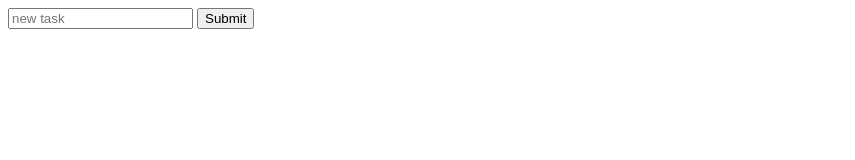
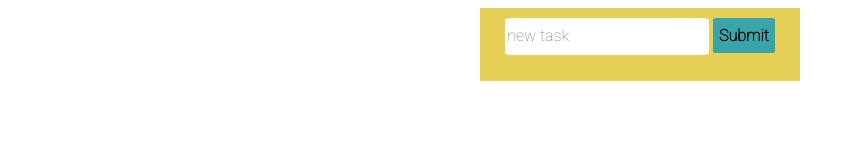
Before and after one commit to ElisaGiannozzi/Local-storage-assignment, a plain HTML site: page index.html in a window 1280 px wide. Shown: the whole page, without its empty margins (0-855 px from the left). Drawn offline with nearby package versions, Linux system fonts and the light colour scheme.

Commit message:
added function to display data on page + styled form

```diff
--- a/index.html
+++ b/index.html
@@ -3,14 +3,18 @@
 <head>
     <meta charset="UTF-8">
     <meta name="viewport" content="width=device-width, initial-scale=1.0">
+    <link href="https://fonts.googleapis.com/css2?family=Roboto:ital,wght@0,100;1,100&display=swap" rel="stylesheet">
+    <link rel="stylesheet" href="styles.css">
     <title>Local Storage</title>
 </head>
 <body>
-    <form id="task-form">
-        <input class="task-input" type="text" id="task" placeholder="new task">
-        <input class="submit-button" id="submit" type="submit">
-    </form>
-    <div class="tasks-container"></div>
+    <div class="container">
+        <form id="task-form">
+            <input class="task-input" type="text" id="task" placeholder="new task">
+            <input class="submit-button" id="submit" type="submit">
+        </form>
+        <div class="tasks-container"></div>
+    </div>
     <script type="text/javascript" src="https://code.jquery.com/jquery-1.11.0.min.js"></script>
     <script type="text/javascript" src="https://code.jquery.com/jquery-migrate-1.2.1.min.js"></script>
     <script src="https://cdnjs.cloudflare.com/ajax/libs/jquery-validate/1.19.1/jquery.validate.min.js"></script>
--- a/script.js
+++ b/script.js
@@ -16,10 +16,13 @@ $('#task-form').submit(function(e) {
 
 
 
-// const tasks = JSON.parse(localStorage.getItem('tasks'));
+const tasks = JSON.parse(localStorage.getItem('tasks'));
 
-// // tasks.forEach(function(task){
-// //     $('tasks-container').append('task');
-// // });
+$(function() {
+    let list = $('<ul></ul>');
+    $.each(tasks, function(key, value) {
+        list.append(`<li>${value}</li>`);
+    });
 
-// $('tasks-container').append('blablabla');
+    $('.tasks-container').append(list);
+});
--- /dev/null
+++ b/styles.css
@@ -0,0 +1,56 @@
+body {
+    font-family: 'Roboto', sans-serif;
+}
+
+.container {
+    background-color: #E6D058;
+    max-width: 300px;
+    margin: 0 auto;
+    padding: 10px;
+
+}
+
+.tasks-container ul {
+    padding-left: 0;
+}
+
+.tasks-container li {
+    padding: 10px;
+    list-style-type: none;
+    border-bottom: 1px solid #AD7532;
+    margin: 0 15px 0 15px;
+}
+
+#task-form {
+    text-align: center;
+}
+
+.task-input {
+    border: none;
+    border-radius: 5%;
+    min-height: 35px;
+    min-width: 200px;
+    font-family: 'Roboto', sans-serif;
+}
+
+.task-input::placeholder {
+    font-size: 16px;
+}
+
+.submit-button {
+    min-height: 35px;
+    min-width: 50px;
+    border: none;
+    border-radius: 5%;
+    background-color: #3AA5A8;
+    font-size: 16px;
+    font-family: 'Roboto', sans-serif;
+    font-weight: bold;
+}
+
+.submit-button:hover {
+    cursor: pointer;
+    background-color: #399497;
+    color: white;
+
+}
```
Also changed, not shown: styles.scss (deleted).
